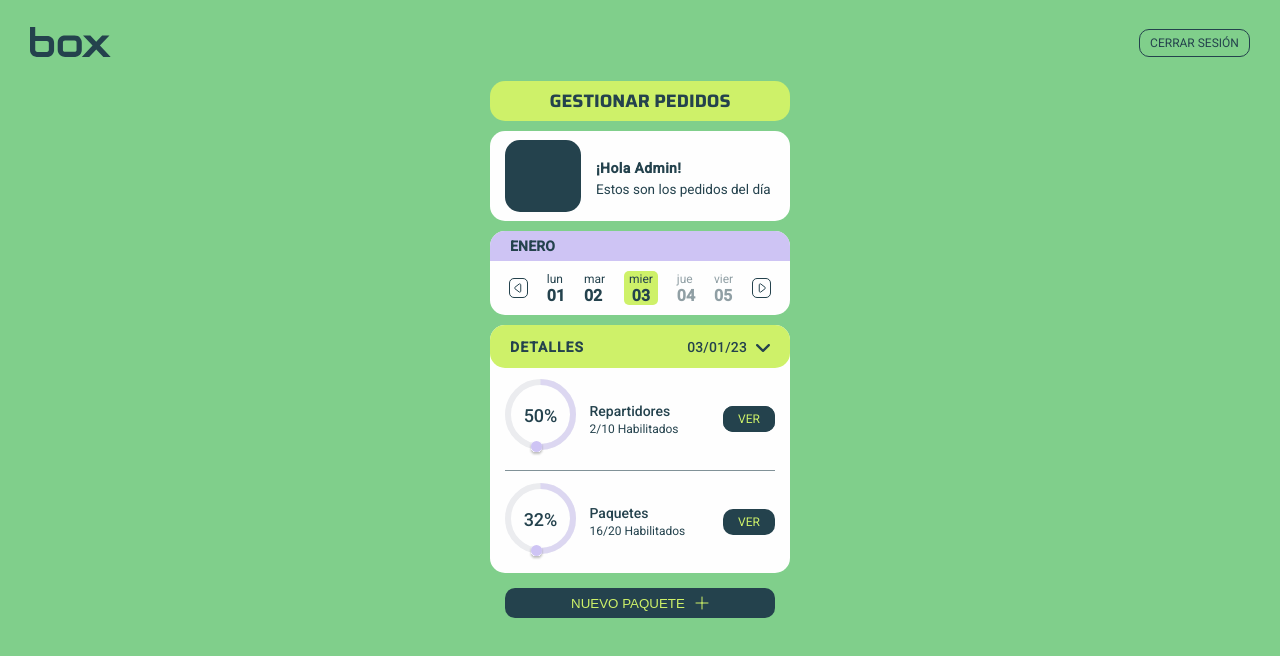
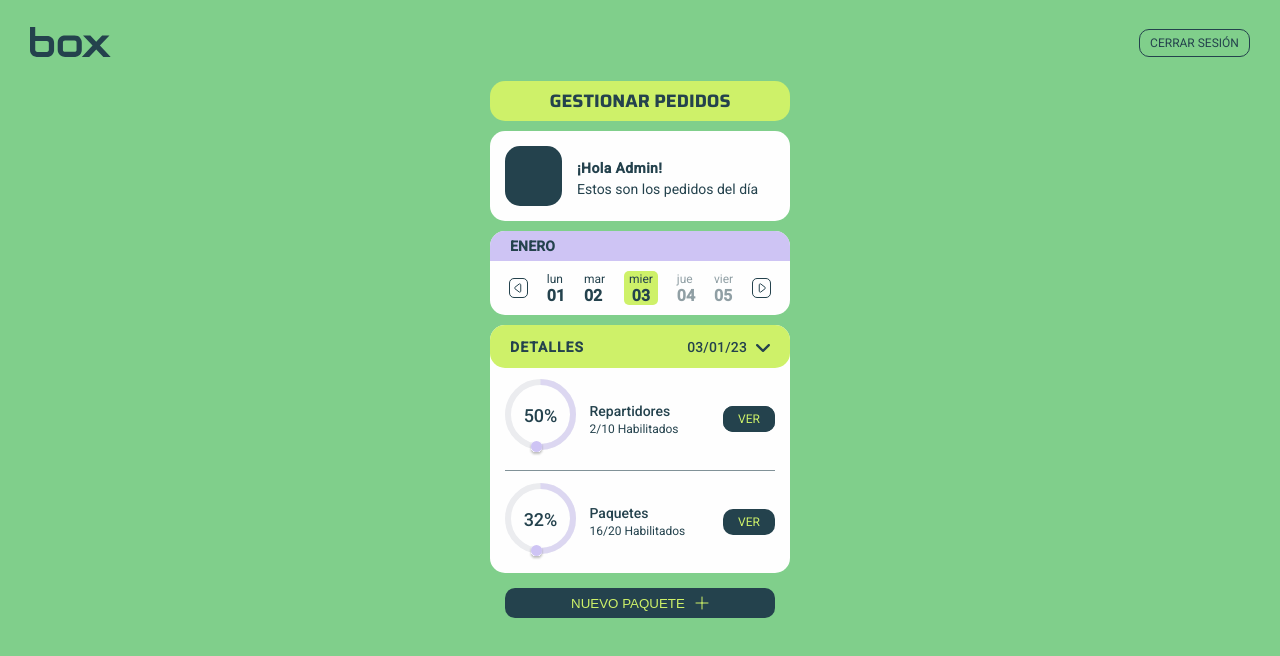
Before and after one commit to JuanPiPem/BoxDeliveryFrontend, a Next.js app: page /manage-orders in a window 1280 px wide. Shown: the top 656 px of the page. Built offline with nearby package versions, Linux system fonts and the light colour scheme.

Commit message:
edit profile picture size

```diff
--- a/src/components/deliveryManProfile/deliveryManProfile.module.scss
+++ b/src/components/deliveryManProfile/deliveryManProfile.module.scss
@@ -77,8 +77,8 @@
   align-items: center;
 }
 .profileImage {
-  width: 76px;
-  height: 72px;
+  width: 57px;
+  height: 60px;
   border-radius: 15px;
   background-color: $dark-green;
 }
@@ -107,7 +107,7 @@
     width: 67px;
     text-align: center;
     margin: 0px 0;
-    font-weight: 600;
+    font-weight: 500;
     font-size: 10px;
     text-transform: uppercase;
     border-radius: 5px;
--- a/src/components/manageOrders/manageOrders.module.scss
+++ b/src/components/manageOrders/manageOrders.module.scss
@@ -38,8 +38,8 @@
   align-items: center;
 }
 .profileImage {
-  width: 76px;
-  height: 72px;
+  width: 57px;
+  height: 60px;
   border-radius: 15px;
   background-color: $dark-green;
 }
@@ -62,7 +62,7 @@
     all: unset;
     margin: 0px 0;
     font-weight: 400;
-    font-size: 13.5px;
+    font-size: 14px;
   }
 }
 .calendarCard {
--- a/src/components/register/Register.tsx
+++ b/src/components/register/Register.tsx
@@ -2,7 +2,6 @@
 
 import React, { useState } from "react";
 import s from "./register.module.scss";
-import Navbar from "commons/navbar/Navbar";
 import Header from "commons/header/Header";
 import UploadImage from "assets/img/UploadImage";
 import ButtonDarkBlue from "commons/buttonDarkBlue/ButtonDarkBlue";
@@ -14,7 +13,6 @@ const Register = () => {
   const [showConfirmPassword, setShowConfirmPassword] = useState(false);
   return (
     <div className={s.registerContainer}>
-      <Navbar />
       <Header text="Creá tu cuenta" />
       <div className={s.contentContainer}>
         <div className={s.content}>
```
